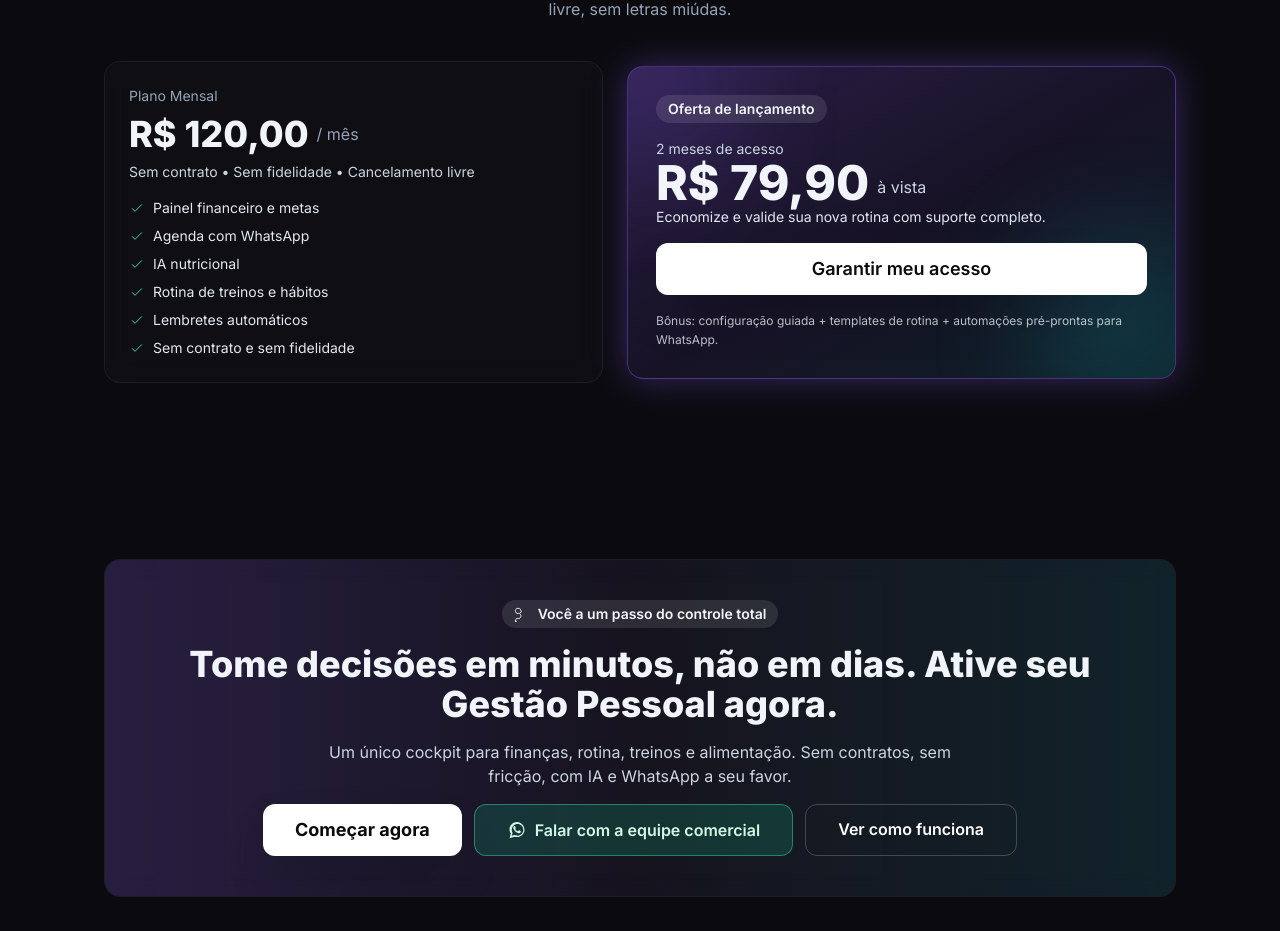
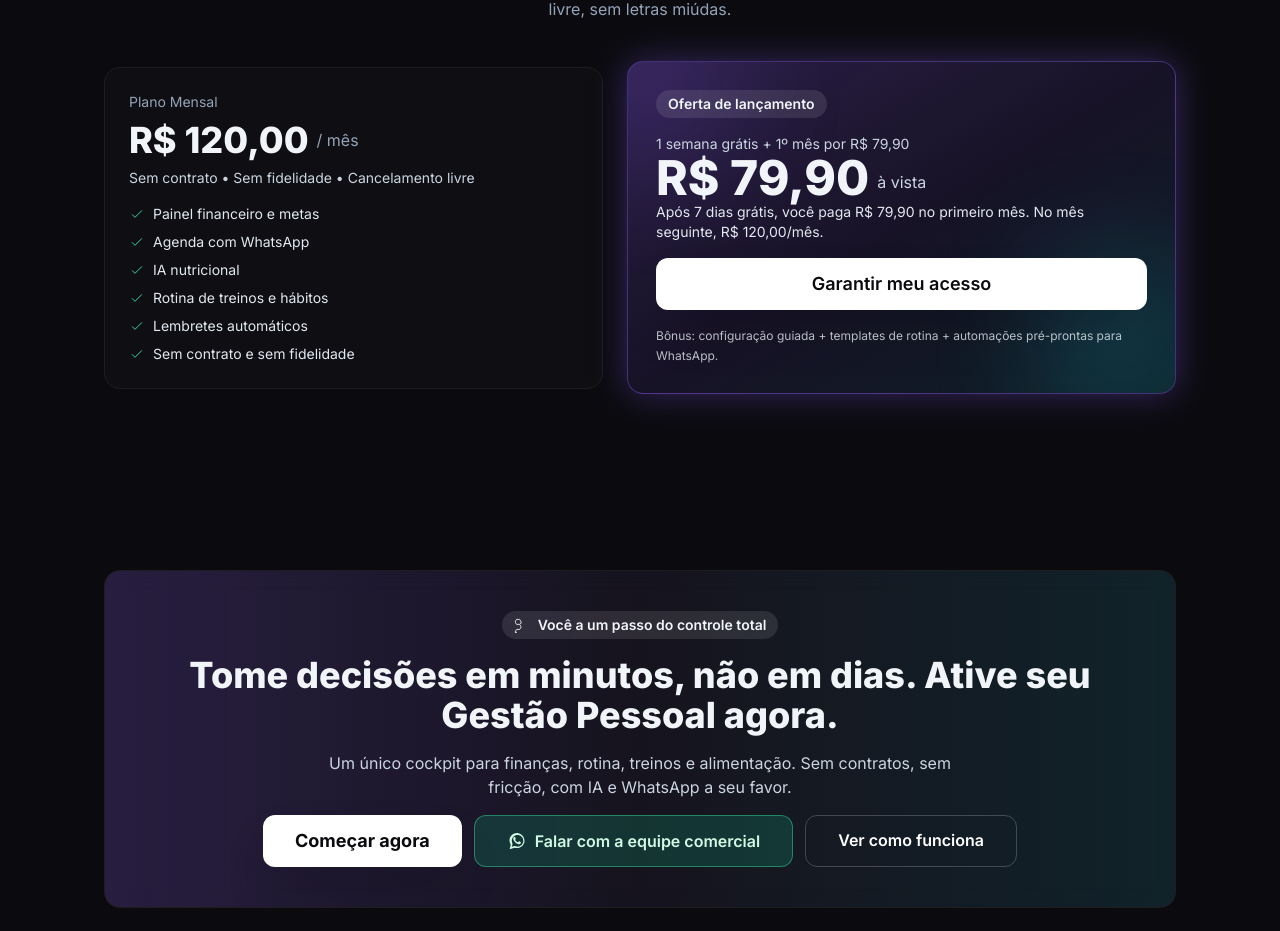
Before and after one commit to fa9958189/Gestao-Pessoal-Principal, a Next.js app: page / in a window 1280 px wide. Shown: the part 3678-4609 px from the top of the page. Built offline with nearby package versions, Linux system fonts and the light colour scheme.

Commit message:
Atualiza copy da oferta de lançamento

```diff
--- a/components/PricingSection.tsx
+++ b/components/PricingSection.tsx
@@ -59,12 +59,12 @@ export default function PricingSection() {
               Oferta de lançamento
             </div>
             <div>
-              <p className="text-sm text-slate-300">2 meses de acesso</p>
+              <p className="text-sm text-slate-300">1 semana grátis + 1º mês por R$ 79,90</p>
               <div className="flex items-end gap-2">
                 <span className="text-5xl font-extrabold">R$ 79,90</span>
                 <span className="text-slate-300 mb-2">à vista</span>
               </div>
-              <p className="text-slate-200 text-sm">Economize e valide sua nova rotina com suporte completo.</p>
+              <p className="text-slate-200 text-sm">Após 7 dias grátis, você paga R$ 79,90 no primeiro mês. No mês seguinte, R$ 120,00/mês.</p>
             </div>
             <a
               href="https://wa.me/5563992393705"
```
